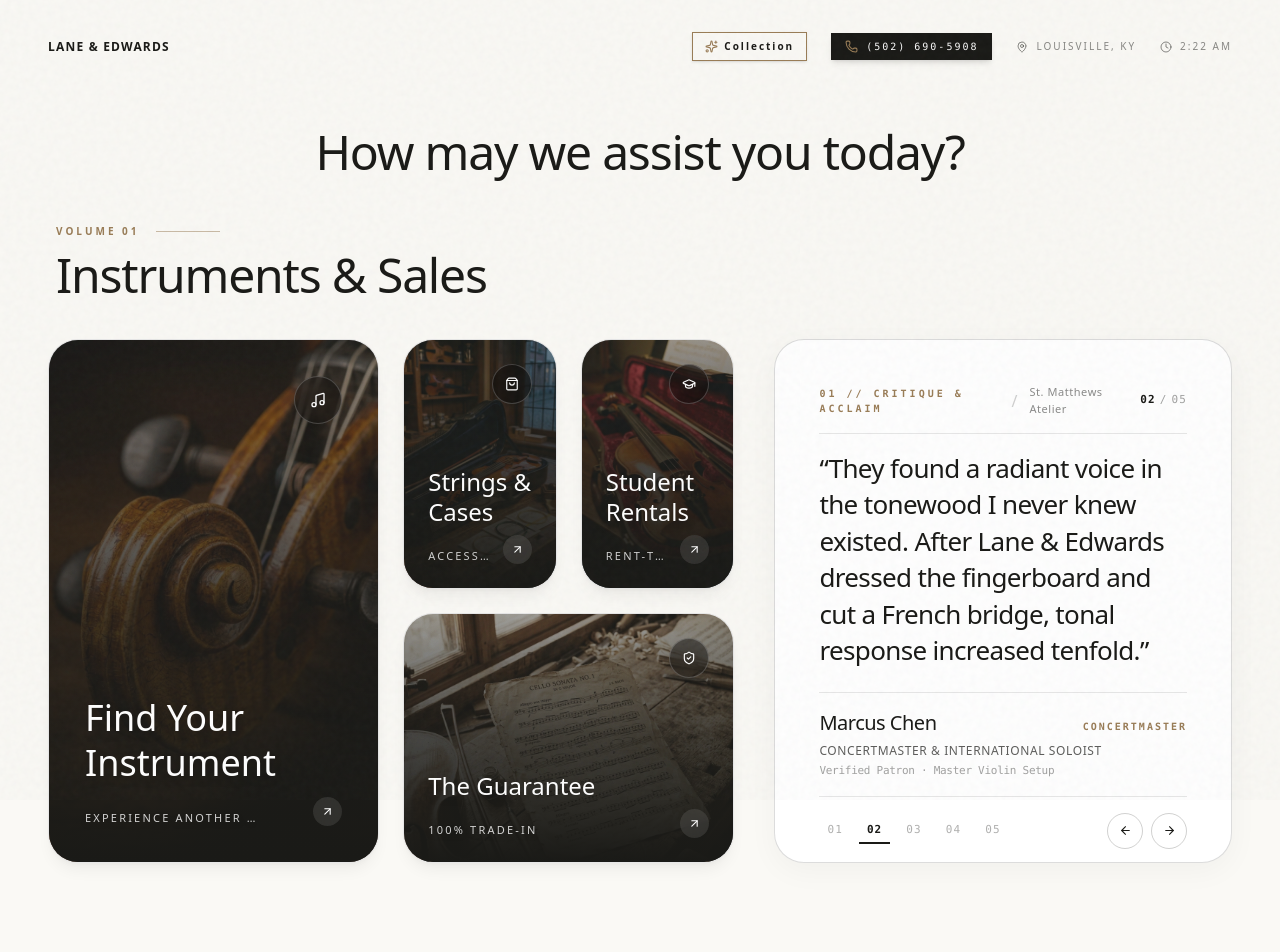
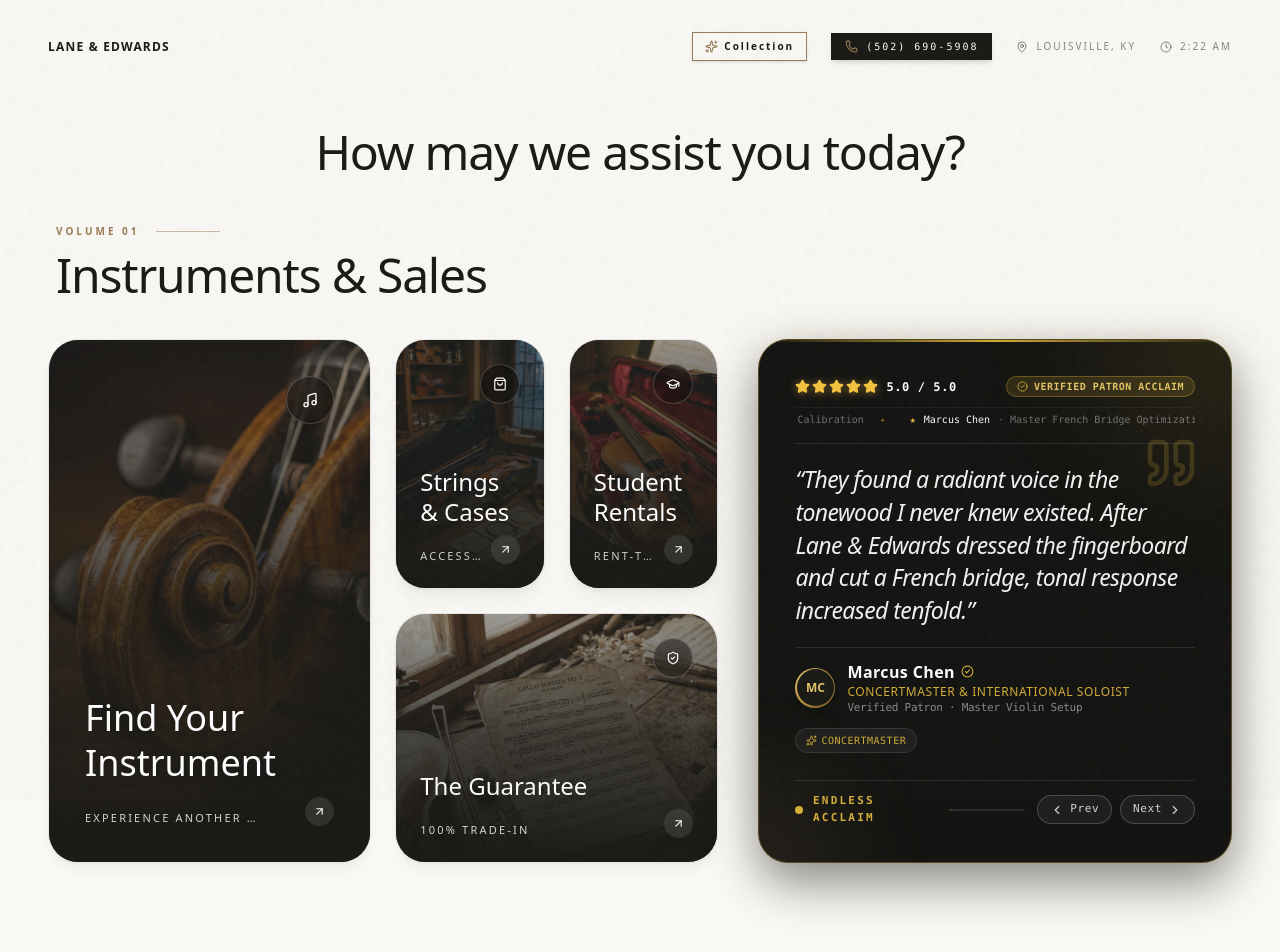
Before and after one commit to 2Limitless/Cello, a Next.js app: page / in a window 1280 px wide. Shown: the top 952 px of the page. Built offline with nearby package versions, Linux system fonts and the light colour scheme; a web font is replaced by a local one.

Commit message:
feat: redesign reviews to high-impact endless social proof with glowing 5-star rating, moving marquee, and zero numbers

```diff
--- a/src/components/VirtuosoFolio.tsx
+++ b/src/components/VirtuosoFolio.tsx
@@ -1,7 +1,7 @@
 "use client";
 
 import { motion, AnimatePresence } from "framer-motion";
-import { ArrowLeft, ArrowRight } from "lucide-react";
+import { Star, CheckCircle2, ChevronLeft, ChevronRight, Quote, Sparkles } from "lucide-react";
 
 export interface Testimonial {
   quote: string;
@@ -29,118 +29,172 @@ export function VirtuosoFolio({
 }: VirtuosoFolioProps) {
   const current = testimonials[reviewIndex];
 
+  // Marquee review ticker items
+  const marqueeItems = [
+    { name: "Elena Rostova", stars: "★★★★★", snippet: "1734 Guarneri Cello Calibration" },
+    { name: "Marcus Chen", stars: "★★★★★", snippet: "Master French Bridge Optimization" },
+    { name: "Prof. Edward Lin", stars: "★★★★★", snippet: "100% Equity Trade-In Peace of Mind" },
+    { name: "Sarah Jenkins", stars: "★★★★★", snippet: "Custom Carved Soundpost Resonance" },
+    { name: "David Alessi", stars: "★★★★★", snippet: "Pernambuco Bow Hair Calibration" },
+  ];
+
   return (
     <div
-      className="w-full h-auto min-h-[340px] md:min-h-[380px] lg:h-[524px] lg:sticky lg:top-24 select-text flex flex-col"
+      className="w-full h-auto min-h-[380px] md:min-h-[420px] lg:h-[524px] lg:sticky lg:top-24 select-text flex flex-col group"
       onTouchStart={handleTouchStart}
       onTouchEnd={handleTouchEnd}
     >
-      {/* Minimalist Swiss-Luxury Architectural Card */}
-      <div className="w-full h-full bg-white rounded-[22px] md:rounded-[30px] border border-[#1A1A17]/15 shadow-[0_8px_30px_rgba(26,26,23,0.04)] p-5 sm:p-7 md:p-9 lg:p-11 flex flex-col justify-between relative overflow-hidden">
+      {/* High-Impact Obsidian & Gold Luxury Review Card */}
+      <div className="w-full h-full bg-[#141412] text-white rounded-[24px] md:rounded-[30px] border border-[#D4AF37]/35 shadow-[0_20px_50px_rgba(0,0,0,0.45),0_0_35px_rgba(212,175,55,0.08)] p-5 sm:p-7 md:p-8 lg:p-9 flex flex-col justify-between relative overflow-hidden">
 
-        {/* Top Header: Pure Editorial Tracking */}
-        <div className="relative z-10 flex items-center justify-between gap-4 border-b border-[#1A1A17]/10 pb-4">
-          <div className="flex items-center gap-3">
-            <span className="font-mono text-[9px] md:text-[10px] tracking-[0.3em] uppercase text-[#9B7E58] font-bold">
-              01 // Critique & Acclaim
-            </span>
-            <span className="hidden sm:inline text-[#1A1A17]/20">/</span>
-            <span className="hidden sm:inline font-sans text-[11px] text-[#1A1A17]/50 tracking-wider">
-              St. Matthews Atelier
-            </span>
+        {/* Top Hairline Amber Glow */}
+        <div className="absolute top-0 left-0 right-0 h-[2px] bg-gradient-to-r from-transparent via-[#D4AF37] to-transparent z-20" />
+
+        {/* Ambient Subtle Radial Glow in corner */}
+        <div className="absolute top-0 right-0 w-64 h-64 bg-[#D4AF37]/10 rounded-full blur-3xl pointer-events-none -translate-y-1/2 translate-x-1/2" />
+        <div className="absolute bottom-0 left-0 w-48 h-48 bg-[#9B7E58]/10 rounded-full blur-2xl pointer-events-none translate-y-1/2 -translate-x-1/2" />
+
+        {/* 1. TOP BAR: Instant Review Signifiers */}
+        <div className="relative z-10 flex flex-col gap-2.5 border-b border-white/10 pb-3">
+
+          <div className="flex items-center justify-between gap-2 flex-wrap">
+            {/* 5 Bright Gold Stars + Score */}
+            <div className="flex items-center gap-2">
+              <div className="flex text-[#F5C542] gap-0.5">
+                {[...Array(5)].map((_, i) => (
+                  <Star key={i} size={15} fill="currentColor" className="text-[#F5C542] drop-shadow-[0_1px_4px_rgba(245,197,66,0.5)]" />
+                ))}
+              </div>
+              <span className="font-mono text-xs font-bold text-white tracking-wider">5.0 / 5.0</span>
+            </div>
+
+            {/* Verified Patron Badge */}
+            <div className="flex items-center gap-1.5 px-2.5 py-0.5 rounded-full bg-[#D4AF37]/15 border border-[#D4AF37]/35 text-[#E6C665] text-[10px] font-mono uppercase tracking-wider font-semibold">
+              <CheckCircle2 size={11} className="text-[#D4AF37]" />
+              <span>Verified Patron Acclaim</span>
+            </div>
           </div>
 
-          <div className="flex items-baseline gap-1 font-mono text-[11px] text-[#1A1A17]/40 tracking-widest uppercase">
-            <span className="text-[#1A1A17] font-bold">0{reviewIndex + 1}</span>
-            <span>/</span>
-            <span>0{testimonials.length}</span>
+          {/* Endless Marquee Ticker Strip */}
+          <div className="w-full overflow-hidden py-1 border-t border-white/5 relative flex items-center">
+            <motion.div
+              className="flex items-center gap-6 whitespace-nowrap text-[10px] font-mono text-white/55"
+              animate={{ x: [0, -600] }}
+              transition={{ repeat: Infinity, duration: 18, ease: "linear" }}
+            >
+              {[...marqueeItems, ...marqueeItems].map((item, idx) => (
+                <div key={idx} className="flex items-center gap-2">
+                  <span className="text-[#F5C542]">★</span>
+                  <span className="text-white font-medium">{item.name}</span>
+                  <span className="text-white/40">· {item.snippet}</span>
+                  <span className="text-[#D4AF37]/50 ml-2">✦</span>
+                </div>
+              ))}
+            </motion.div>
           </div>
+
         </div>
 
-        {/* Center: Hero Typographic Quote */}
-        <div className="relative z-10 my-auto py-3 md:py-4 flex flex-col justify-center">
+        {/* 2. CENTER: The Spotlight Review Quote */}
+        <div className="relative z-10 my-auto py-2 md:py-3 flex flex-col justify-center">
+          <Quote className="text-[#D4AF37]/20 absolute -top-4 -right-1 w-14 h-14 pointer-events-none" />
+
           <AnimatePresence mode="wait">
             <motion.div
               key={reviewIndex}
-              initial={{ opacity: 0, y: 8 }}
-              animate={{ opacity: 1, y: 0 }}
-              exit={{ opacity: 0, y: -8 }}
-              transition={{ duration: 0.3, ease: [0.16, 1, 0.3, 1] }}
+              initial={{ opacity: 0, y: 10, filter: "blur(2px)" }}
+              animate={{ opacity: 1, y: 0, filter: "blur(0px)" }}
+              exit={{ opacity: 0, y: -10, filter: "blur(2px)" }}
+              transition={{ duration: 0.35, ease: "easeInOut" }}
               className="flex flex-col justify-center"
             >
-              <p className="font-serif text-lg md:text-[22px] lg:text-[25px] xl:text-[26px] text-[#1A1A17] font-light leading-[1.42] md:leading-[1.4] tracking-tight mb-5 md:mb-6">
+              {/* The Quote */}
+              <p className="font-serif text-base sm:text-lg md:text-[21px] lg:text-[23px] text-white/95 font-light italic leading-relaxed md:leading-[1.42] tracking-tight mb-4 md:mb-5">
                 &ldquo;{current.quote}&rdquo;
               </p>
 
-              {/* Author & Verification Hairline Grid */}
-              <div className="border-t border-[#1A1A17]/10 pt-4 flex flex-col gap-1">
-                <div className="flex items-baseline justify-between gap-3 flex-wrap">
-                  <h4 className="font-serif text-base md:text-lg lg:text-xl text-[#1A1A17] font-medium tracking-tight">
-                    {current.author}
-                  </h4>
-                  <span className="font-mono text-[10px] uppercase tracking-[0.2em] text-[#9B7E58] font-bold">
-                    {current.tag}
-                  </span>
+              {/* Author Profile with Monogram Avatar & Verification */}
+              <div className="border-t border-white/10 pt-3 flex items-center justify-between gap-3 flex-wrap">
+                <div className="flex items-center gap-3">
+                  {/* Monogram Avatar Circle */}
+                  <div className="w-10 h-10 rounded-full bg-gradient-to-br from-[#E6C665] via-[#B8923E] to-[#6E501D] p-[1.5px] shrink-0 shadow-md">
+                    <div className="w-full h-full rounded-full bg-[#1A1A17] flex items-center justify-center text-[#E6C665] font-serif font-bold text-xs">
+                      {current.author.split(' ').map(n => n[0]).join('')}
+                    </div>
+                  </div>
+
+                  {/* Author Name and Roles */}
+                  <div className="flex flex-col">
+                    <div className="flex items-center gap-1.5">
+                      <h4 className="font-serif font-bold text-sm sm:text-base text-white tracking-wide">
+                        {current.author}
+                      </h4>
+                      <CheckCircle2 size={13} className="text-[#D4AF37] shrink-0" />
+                    </div>
+                    <p className="font-sans text-[11px] sm:text-xs tracking-wider uppercase text-[#D4AF37] font-medium">
+                      {current.role}
+                    </p>
+                    <p className="font-mono text-[10px] sm:text-[11px] text-white/50 tracking-tight">
+                      {current.credential}
+                    </p>
+                  </div>
                 </div>
 
-                <p className="font-sans text-xs tracking-wider uppercase text-[#1A1A17]/70 font-medium mt-0.5">
-                  {current.role}
-                </p>
-                <p className="font-mono text-[11px] text-[#1A1A17]/40 tracking-tight">
-                  {current.credential}
-                </p>
+                {/* Instrument / Accreditation Tag */}
+                <div className="hidden sm:flex items-center gap-1 text-[10px] font-mono uppercase tracking-wider text-[#D4AF37] bg-white/5 border border-white/10 px-2.5 py-1 rounded-full">
+                  <Sparkles size={11} className="text-[#D4AF37]" />
+                  <span>{current.tag}</span>
+                </div>
               </div>
             </motion.div>
           </AnimatePresence>
         </div>
 
-        {/* Bottom Bar: Minimalist Swiss Index Selector & Hairline Chevrons */}
-        <div className="relative z-10 border-t border-[#1A1A17]/10 pt-4 flex items-center justify-between gap-4 mt-auto">
+        {/* 3. BOTTOM: Endless Stream Progress Bar & Loop Controls (NO NUMBERS) */}
+        <div className="relative z-10 border-t border-white/10 pt-3 flex items-center justify-between gap-3 mt-auto">
 
-          {/* Index Tabs */}
-          <div className="flex items-center gap-1 sm:gap-2">
-            {testimonials.map((t, idx) => (
-              <button
-                key={idx}
-                onClick={(e) => {
-                  e.stopPropagation();
-                  setReviewIndex(idx);
-                }}
-                className={`py-1 px-2 text-[11px] font-mono tracking-widest transition-all cursor-pointer ${
-                  idx === reviewIndex
-                    ? 'text-[#1A1A17] font-bold border-b-2 border-[#1A1A17]'
-                    : 'text-[#1A1A17]/35 hover:text-[#1A1A17] border-b-2 border-transparent'
-                }`}
-                aria-label={`Jump to review ${idx + 1}`}
-              >
-                0{idx + 1}
-              </button>
-            ))}
+          {/* Endless Stream Looping Indicator */}
+          <div className="flex items-center gap-2.5">
+            <span className="w-2 h-2 rounded-full bg-[#D4AF37] animate-pulse" />
+            <span className="font-mono text-[10px] sm:text-[11px] uppercase tracking-[0.2em] text-[#D4AF37] font-semibold">
+              Endless Acclaim
+            </span>
+
+            {/* Continuous animated progress rail */}
+            <div className="hidden sm:block w-20 h-[2px] bg-white/10 rounded-full overflow-hidden relative">
+              <motion.div
+                className="h-full bg-gradient-to-r from-transparent via-[#D4AF37] to-transparent w-full"
+                animate={{ x: ["-100%", "100%"] }}
+                transition={{ repeat: Infinity, duration: 2.2, ease: "easeInOut" }}
+              />
+            </div>
           </div>
 
-          {/* Minimalist Stark Arrow Buttons */}
+          {/* Endless Navigation Chevrons */}
           <div className="flex items-center gap-2">
             <button
               onClick={(e) => {
                 e.stopPropagation();
                 setReviewIndex((prev) => (prev - 1 + testimonials.length) % testimonials.length);
               }}
-              className="w-8 h-8 md:w-9 md:h-9 rounded-full border border-[#1A1A17]/20 hover:border-[#1A1A17] hover:bg-[#1A1A17] text-[#1A1A17] hover:text-white transition-all flex items-center justify-center cursor-pointer active:scale-95"
+              className="px-3 py-1.5 rounded-full border border-white/20 hover:border-[#D4AF37] bg-white/5 hover:bg-[#D4AF37]/20 text-white/80 hover:text-white transition-all flex items-center gap-1.5 text-xs font-mono tracking-wider cursor-pointer active:scale-95"
               title="Previous Review"
               aria-label="Previous Review"
             >
-              <ArrowLeft size={13} />
+              <ChevronLeft size={14} />
+              <span className="hidden sm:inline text-[11px]">Prev</span>
             </button>
             <button
               onClick={(e) => {
                 e.stopPropagation();
                 setReviewIndex((prev) => (prev + 1) % testimonials.length);
               }}
-              className="w-8 h-8 md:w-9 md:h-9 rounded-full border border-[#1A1A17]/20 hover:border-[#1A1A17] hover:bg-[#1A1A17] text-[#1A1A17] hover:text-white transition-all flex items-center justify-center cursor-pointer active:scale-95"
+              className="px-3 py-1.5 rounded-full border border-white/20 hover:border-[#D4AF37] bg-white/5 hover:bg-[#D4AF37]/20 text-white/80 hover:text-white transition-all flex items-center gap-1.5 text-xs font-mono tracking-wider cursor-pointer active:scale-95"
               title="Next Review"
               aria-label="Next Review"
             >
-              <ArrowRight size={13} />
+              <span className="hidden sm:inline text-[11px]">Next</span>
+              <ChevronRight size={14} />
             </button>
           </div>
 
```
